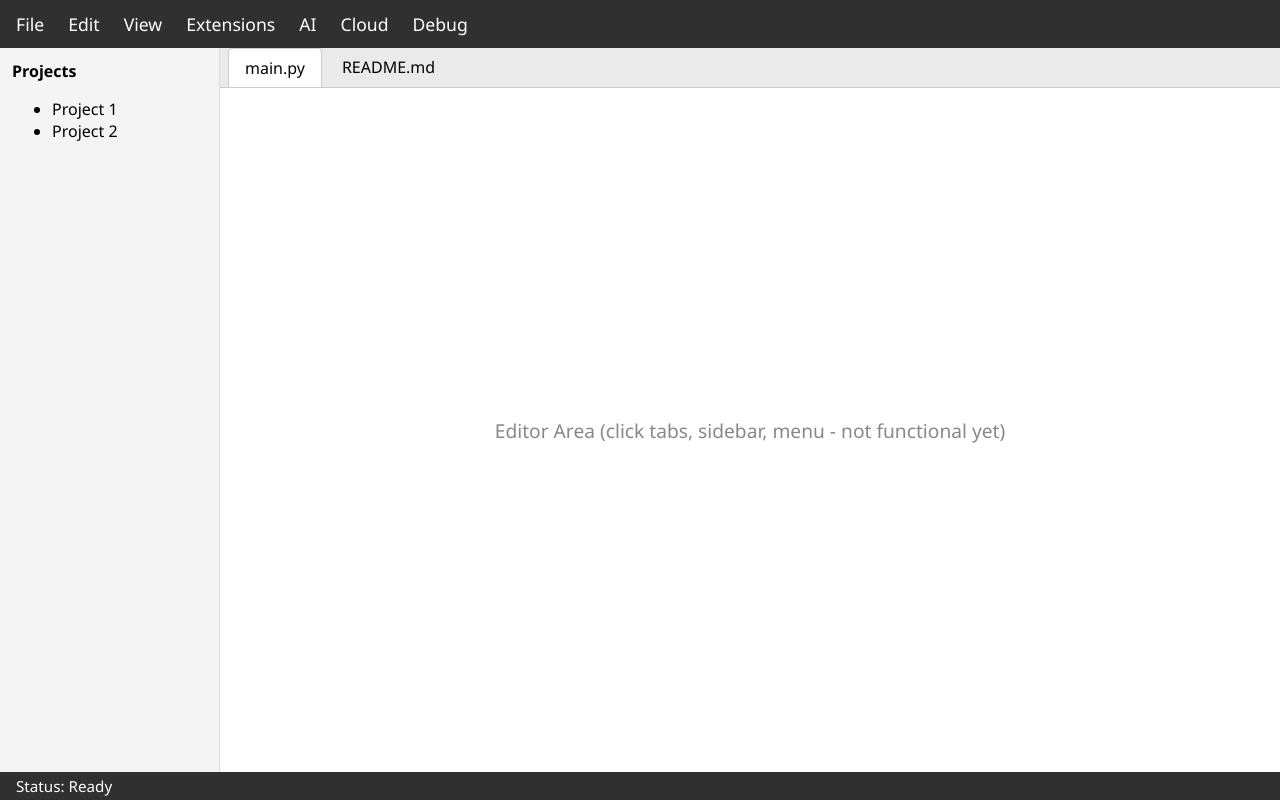
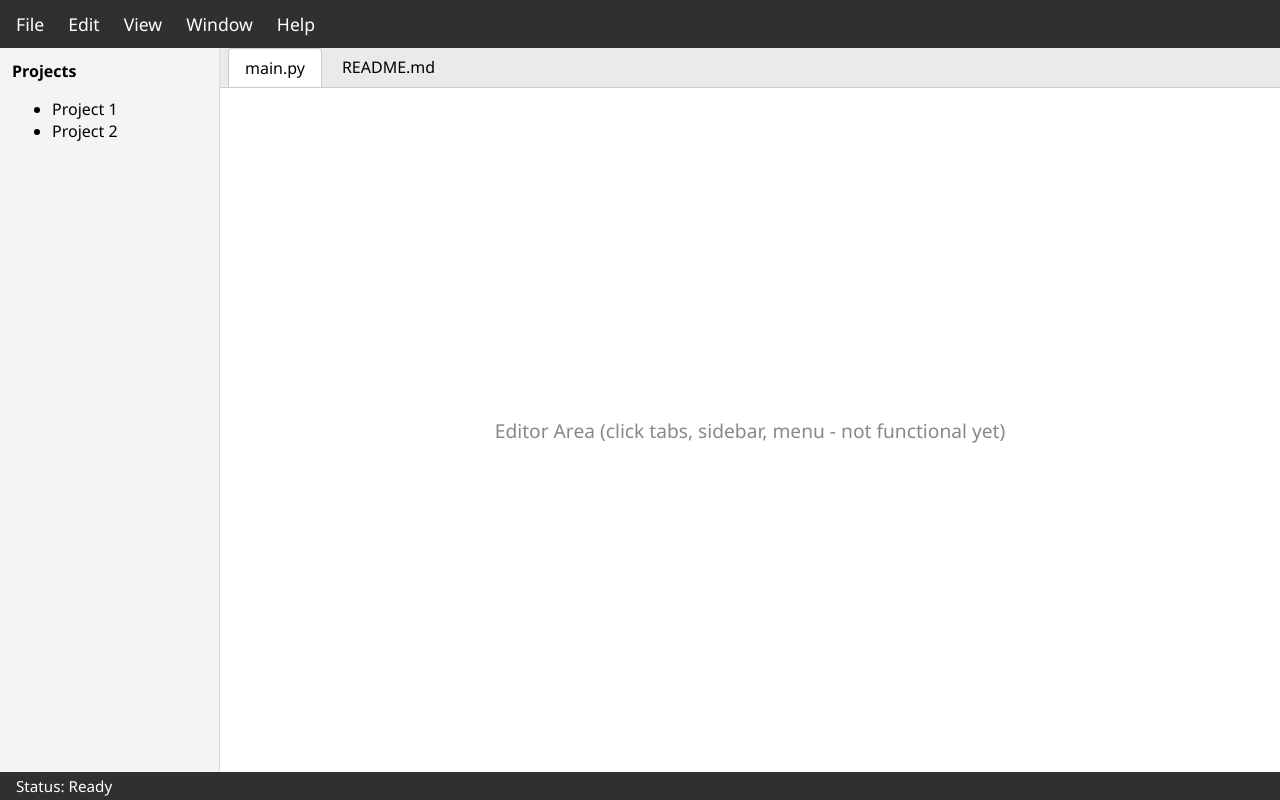
Before and after one commit to OxygenLow-s-Organization/OxygenLows-IDE, a React app: page / in a window 1280 px wide. Built offline with nearby package versions, Linux system fonts and the light colour scheme.

Commit message:
Remove electron default menu items.

```diff
--- a/main.js
+++ b/main.js
@@ -5,6 +5,8 @@ function createWindow() {
   const win = new BrowserWindow({
     width: 1200,
     height: 800,
+    frame: false,
+    titleBarStyle: 'hidden',
     webPreferences: {
       nodeIntegration: true,
       contextIsolation: false,
--- a/src/App.js
+++ b/src/App.js
@@ -8,10 +8,8 @@ export default function App() {
         <span>File</span>
         <span>Edit</span>
         <span>View</span>
-        <span>Extensions</span>
-        <span>AI</span>
-        <span>Cloud</span>
-        <span>Debug</span>
+        <span>Window</span>
+        <span>Help</span>
       </header>
       <aside className="sidebar">
         <div className="sidebar-title">Projects</div>
```
